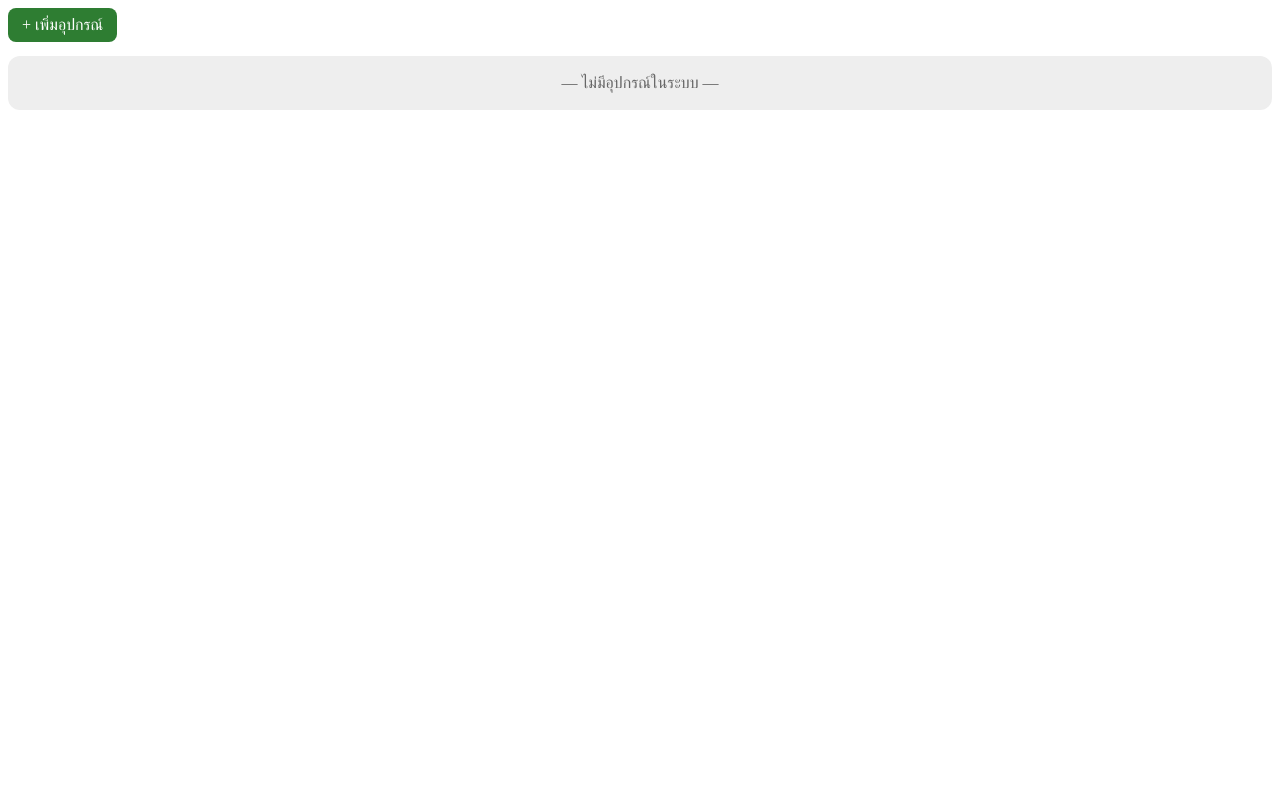
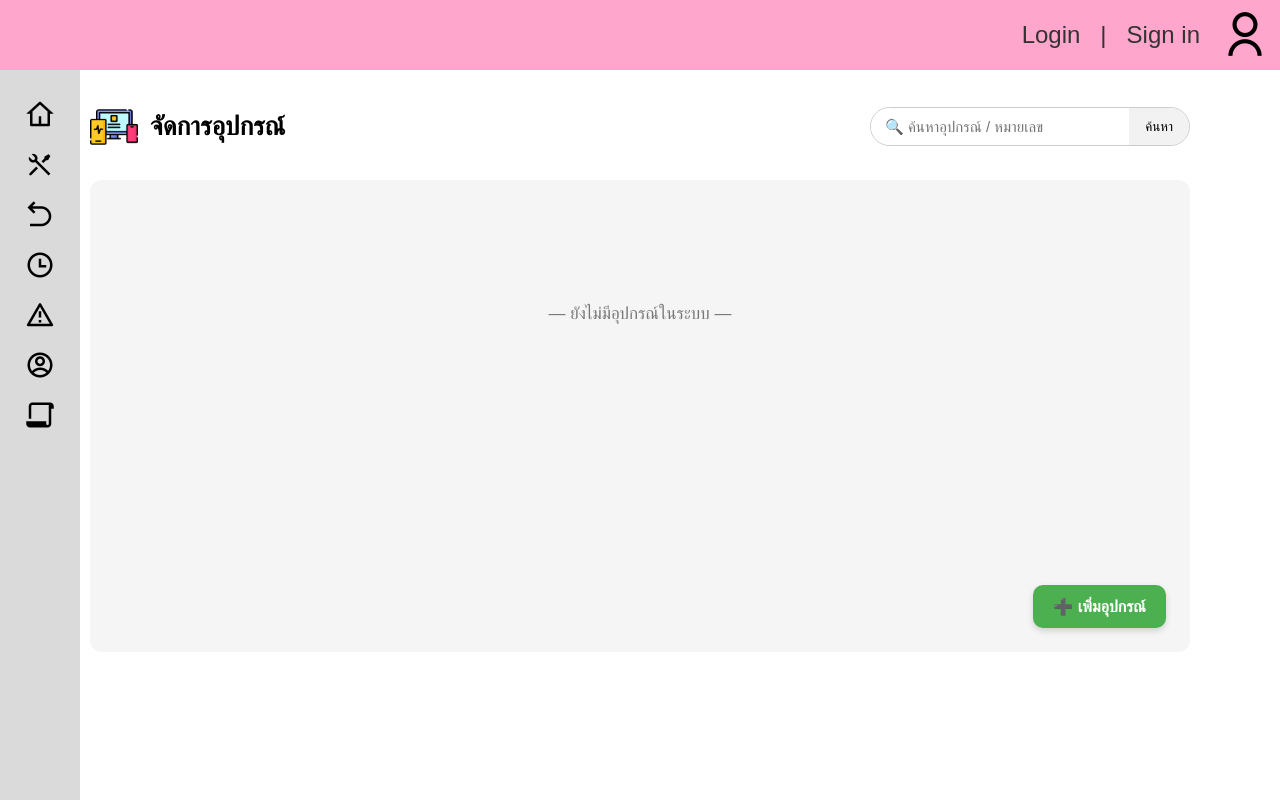
Before and after one commit to PetchAuisui/Equipment-Lending-and-Return-System-For-SIET, a Flask app: page /equipment/admin/equipments in a window 1280 px wide. Run offline with Flask 3, Linux system fonts and the light colour scheme.

Commit message:
manage page

```diff
--- a/app/blueprints/inventory/routes.py
+++ b/app/blueprints/inventory/routes.py
@@ -20,11 +20,20 @@ def lend():
 
 @inventory_bp.route("/admin/equipments")
 def admin_equipment_list():
-    # ดึงข้อมูลจาก DB
+    q = request.args.get("q", "").strip()   # <--- เพิ่มบรรทัดนี้
     db = SessionLocal()
-    items = db.query(Equipment).all()
+    query = db.query(Equipment).filter(Equipment.is_active == True)
+
+    if q:  # <--- ถ้ามีคำค้นหา
+        query = query.filter(
+            (Equipment.name.ilike(f"%{q}%")) |
+            (Equipment.code.ilike(f"%{q}%"))
+        )
+
+    items = query.order_by(Equipment.created_at.desc()).all()
     db.close()
     return render_template("pages_inventory/admin_equipment_list.html", items=items)
+
 
 # ฟอร์มเพิ่มอุปกรณ์
 @inventory_bp.route("/admin/equipments/new", methods=["GET", "POST"])
--- a/app/templates/pages_inventory/admin_equipment_list.html
+++ b/app/templates/pages_inventory/admin_equipment_list.html
@@ -1,42 +1,78 @@
-<a href="{{ url_for('inventory.admin_equipment_new') }}"
-   style="padding:8px 14px; background:#2e7d32; color:#fff; text-decoration:none; border-radius:8px; display:inline-block;">
-   + เพิ่มอุปกรณ์
-</a>
+{% extends 'base/base_admin.html' %}
+{% block title %}จัดการอุปกรณ์{% endblock %}
 
-{% if items and items|length %}
-  {% for e in items %}
-  <div class="card" style="background:#eee; padding:14px; border-radius:12px; margin:12px 0;">
-    <div class="card__title" style="font-weight:600; margin-bottom:6px;">
-      {{ e.name }} ({{ e.code }})
+{% block content %}
+<div style="padding: 24px; max-width: 1100px; margin: 0 auto;">
+
+  <!-- หัวข้อ + ค้นหา -->
+  <div style="display:flex; align-items:center; justify-content:space-between; margin-bottom: 20px;">
+    <div style="display:flex; align-items:center; gap:12px;">
+      <img src="{{ url_for('static', filename='image/icons/device.png') }}" style="width:48px; height:48px;">
+      <h1 style="font-size:26px; font-weight:700;">จัดการอุปกรณ์</h1>
     </div>
-    <p style="margin:0 0 10px;">
-      คงเหลือ: {{ e.available_qty }}/{{ e.total_qty }}
-    </p>
 
-    <!-- ปุ่มจัดการ -->
-    <div style="display:flex; gap:8px;">
-      <a href="{{ url_for('inventory.admin_equipment_edit', eid=e.id) }}"
-         style="padding:6px 10px; border:1px solid #ccc; border-radius:8px; background:#fff; text-decoration:none;">
-        ✏️ แก้ไข
-      </a>
+    <form action="{{ url_for('inventory.admin_equipment_list') }}" method="get" style="width:320px;">
+      <div style="display:flex; border:1px solid #ccc; border-radius:20px; overflow:hidden;">
+        <input type="search" name="q" value="{{ request.args.get('q','') }}"
+               placeholder="🔍 ค้นหาอุปกรณ์ / หมายเลข"
+               style="flex:1; padding:10px 14px; border:0; outline:0; font-size:15px;">
+        <button style="padding:10px 16px; border:0; background:#f2f2f2; cursor:pointer;">ค้นหา</button>
+      </div>
+    </form>
+  </div>
 
-      <form action="{{ url_for('inventory.admin_equipment_delete', eid=e.id) }}"
-            method="post" style="display:inline;"
-            onsubmit="return confirm('ยืนยันลบอุปกรณ์นี้หรือไม่?');">
-        {# ถ้าใช้ Flask-WTF ให้ใส่ csrf_token #}
-        {% if csrf_token %}<input type="hidden" name="csrf_token" value="{{ csrf_token() }}">{% endif %}
-        {# ถ้า backend ใช้ method override #}
-        {# <input type="hidden" name="_method" value="DELETE"> #}
-        <button type="submit"
-                style="padding:6px 10px; border-radius:8px; border:1px solid #e57373; background:#ffebee;">
-          🗑 ลบ
-        </button>
-      </form>
-    </div>
+  <!-- กล่องหลัก: ทำให้เป็นตำแหน่งอ้างอิงเพื่อยึดปุ่มที่มุมล่างขวา -->
+  <div style="
+      position: relative;
+      background:#f5f5f5;
+      border-radius:12px;
+      padding: 24px 24px 88px;   /* เผื่อพื้นที่ด้านล่างให้ปุ่ม */
+      min-height: 360px;
+    ">
+
+    {% if items and items|length > 0 %}
+      <!-- รายการการ์ด: ให้ responsive สมส่วน -->
+      <div style="display:grid; grid-template-columns: repeat(auto-fit, minmax(420px, 1fr)); gap:20px;">
+        {% for e in items %}
+        <a href="{{ url_for('inventory.admin_equipment_edit', eid=e.equipment_id) }}"
+           style="text-decoration:none; color:inherit;">
+          <div style="background:white; border-radius:12px; padding:18px; display:flex; align-items:center; gap:20px;
+                      box-shadow:0 2px 6px rgba(0,0,0,0.08); transition:.2s; cursor:pointer;"
+               onmouseover="this.style.transform='translateY(-3px)'; this.style.boxShadow='0 4px 10px rgba(0,0,0,0.12)';"
+               onmouseout="this.style.transform='none'; this.style.boxShadow='0 2px 6px rgba(0,0,0,0.08)';">
+            <div style="width:100px; height:100px; border-radius:50%; background:#e5e5e5; flex-shrink:0;"></div>
+            <div style="font-size:15px; line-height:1.8;">
+              <div><strong>หมายเลข:</strong> {{ e.code or '—' }}</div>
+              <div><strong>อุปกรณ์:</strong> {{ e.name or '—' }}</div>
+              <div><strong>ยี่ห้อ:</strong> {{ e.brand or '—' }}</div>
+              <div><strong>สถานะ:</strong> {{ e.status or '—' }}</div>
+            </div>
+          </div>
+        </a>
+        {% endfor %}
+      </div>
+    {% else %}
+      <!-- ข้อความว่าง: จัดกลาง สัดส่วนสวย ไม่เบี้ยว -->
+      <div style="height:220px; display:flex; align-items:center; justify-content:center; color:#777; font-size:17px;">
+        — ยังไม่มีอุปกรณ์ในระบบ —
+      </div>
+    {% endif %}
+
+    <!-- ปุ่มเพิ่มอุปกรณ์: ยึดมุมล่างขวาของกล่องเทาเสมอ -->
+    <a href="{{ url_for('inventory.admin_equipment_new') }}"
+       style="
+          position:absolute; right:24px; bottom:24px;
+          display:inline-flex; align-items:center; gap:8px;
+          background:#4caf50; color:white; text-decoration:none;
+          padding:12px 20px; font-size:16px; font-weight:600;
+          border-radius:10px; box-shadow:0 3px 6px rgba(0,0,0,.15);
+          transition:.2s;
+       "
+       onmouseover="this.style.background='#45a049'; this.style.transform='translateY(-2px)';"
+       onmouseout="this.style.background='#4caf50'; this.style.transform='none';">
+      ➕ เพิ่มอุปกรณ์
+    </a>
+
   </div>
-  {% endfor %}
-{% else %}
-  <div style="background:#eee; padding:18px; border-radius:12px; margin-top:14px; text-align:center; color:#666;">
-    — ไม่มีอุปกรณ์ในระบบ —
-  </div>
-{% endif %}
+</div>
+{% endblock %}
```
